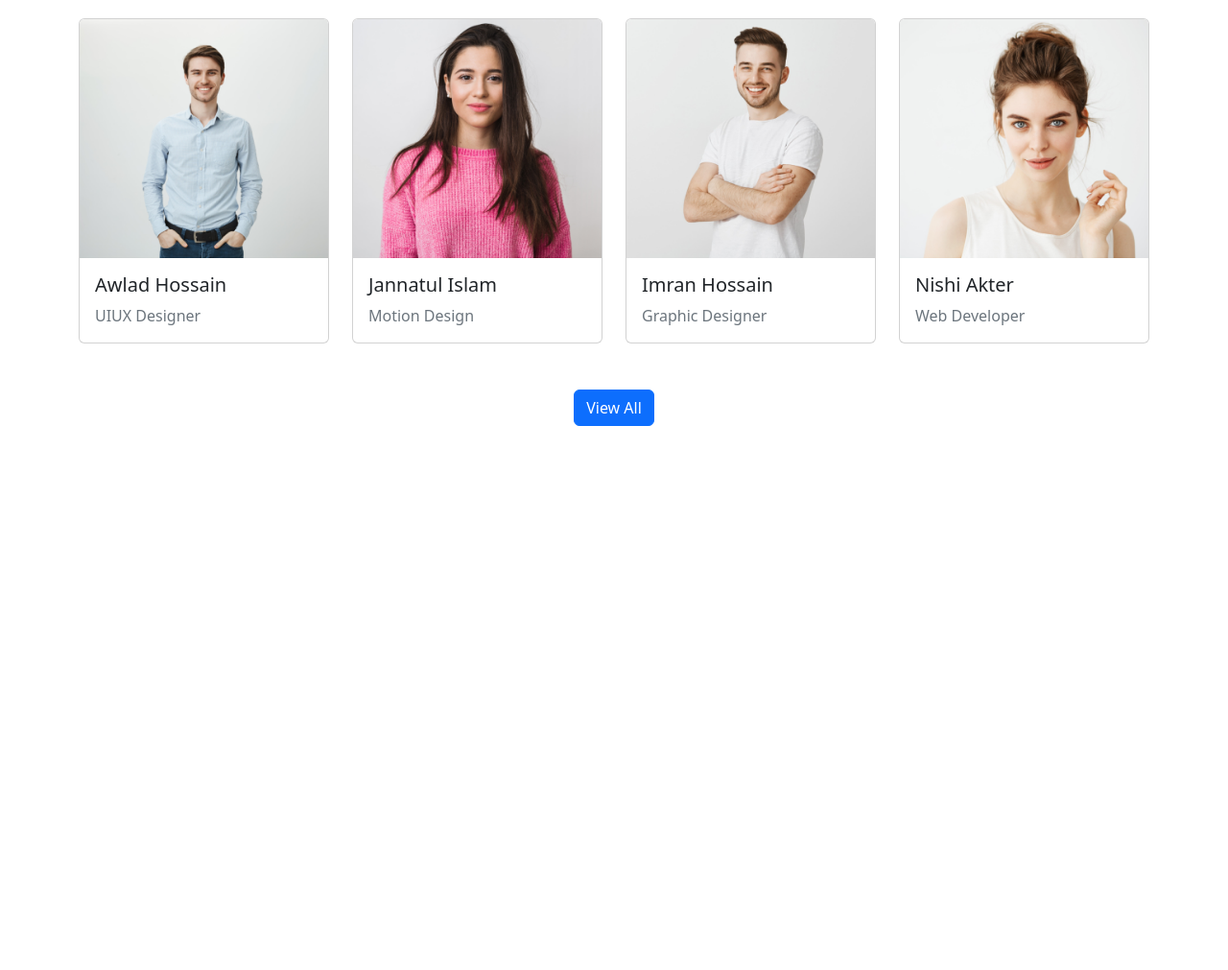
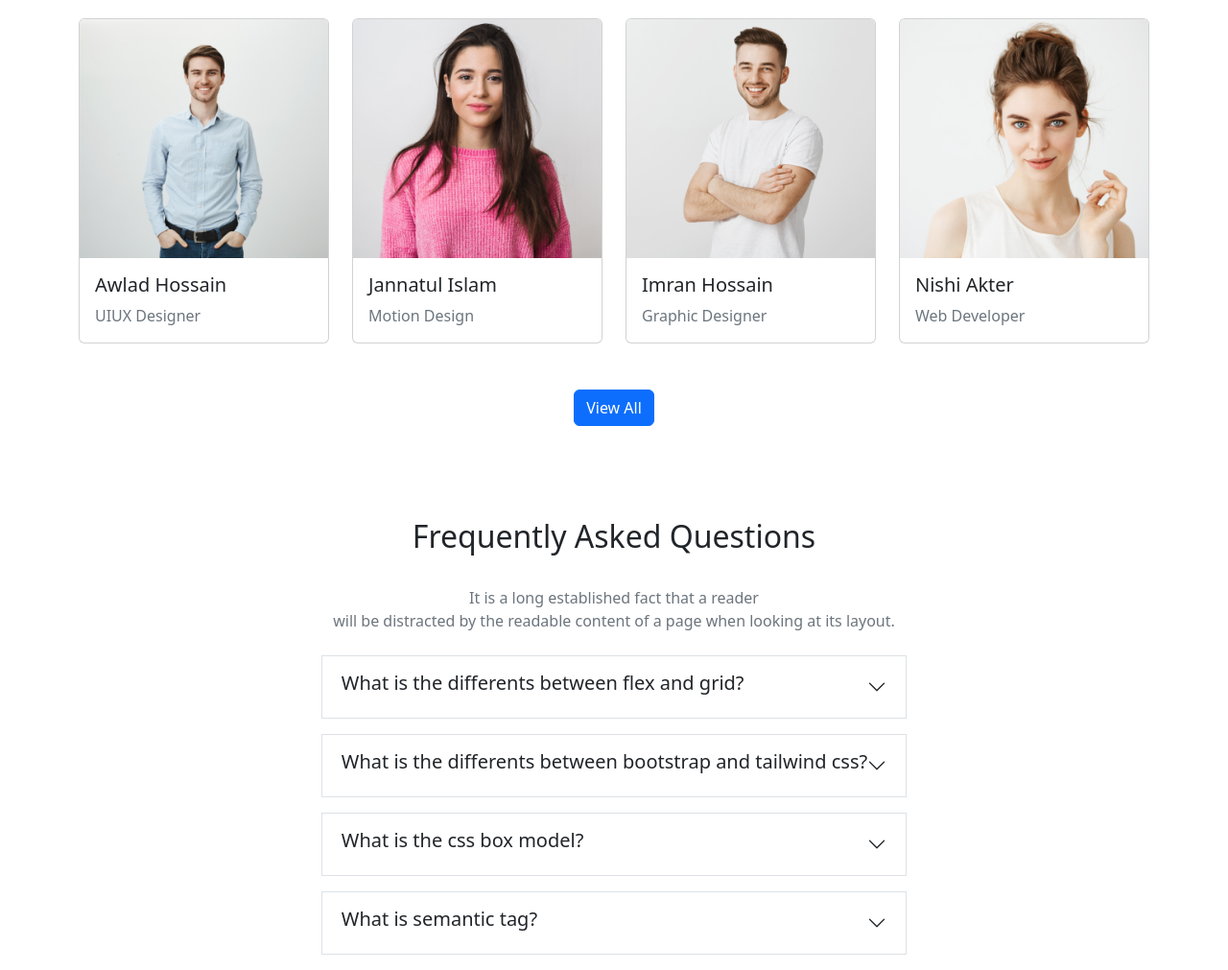
Before and after one commit to shanzid1234/pro-edu, a plain HTML site: page index.html in a window 1280 px wide. Shown: the part 2055-3066 px from the top of the page at 96% size. Before the commit the page ends 2547 px from the top, so only its background shows below. Drawn offline with nearby package versions, Linux system fonts and the light colour scheme.

Commit message:
questions

```diff
--- a/index.html
+++ b/index.html
@@ -304,6 +304,54 @@
           </button>
         </div>
       </section>
+      <br> <br>
+      <!-- questions -->
+      <section class="">
+        <div class="container d-flex flex-column justify-content-center align-items-center">
+          <h2 class="text-center">Frequently Asked Questions</h2>
+          <p class="text-center text-muted m-4">It is a long established fact that a reader <br>will be distracted by the readable content of a page when looking at its layout.</p>
+          <div class="accordion accordion-flush" id="accordionFlushExample">
+            <div class="accordion-item border border-1 mb-3">
+              <h2 class="accordion-header" id="flush-headingOne">
+                <button class="accordion-button collapsed" type="button" data-bs-toggle="collapse" data-bs-target="#flush-collapseOne" aria-expanded="false" aria-controls="flush-collapseOne">
+                  <h5>What is the differents between flex and grid?</h5>
+                </button>
+              </h2>
+              <div id="flush-collapseOne" class="accordion-collapse collapse border-1" aria-labelledby="flush-headingOne" data-bs-parent="#accordionFlushExample">
+                <div class="accordion-body"><p class="text-muted">Grid and flex. The basic difference between CSS Grid Layout and CSS Flex Layout is that flex was designed for layout in one dimension - either a row or a column. Grid was designed for two-dimensional layout - rows, and columns at the same time.</p></div>
+              </div>
+            </div>
+            <div class="accordion-item border border-1 mb-3">
+              <h2 class="accordion-header" id="flush-headingTwo">
+                <button class="accordion-button collapsed" type="button" data-bs-toggle="collapse" data-bs-target="#flush-collapseTwo" aria-expanded="false" aria-controls="flush-collapseTwo">
+                  <h5>What is the differents between bootstrap and tailwind css?</h5>
+                </button>
+              </h2>
+              <div id="flush-collapseTwo" class="accordion-collapse collapse" aria-labelledby="flush-headingTwo" data-bs-parent="#accordionFlushExample">
+                <div class="accordion-body">Bootstrap is a component-based framework, which means it comes with prebuilt components and includes other utilities for layering displays, spacing, etc. Tailwind, on the other hand, CSS is a utility-first framework. Using Tailwind CSS is akin to writing regular CSS. Unlike Bootstrap, it has no prebuilt components</p></div>
+              </div>
+            </div>
+            <div class="accordion-item border border-1 mb-3">
+              <h2 class="accordion-header" id="flush-headingThree">
+                <button class="accordion-button collapsed" type="button" data-bs-toggle="collapse" data-bs-target="#flush-collapseThree" aria-expanded="false" aria-controls="flush-collapseThree">
+                  <h5>What is the css box model?</h5>
+                </button>
+              </h2>
+              <div id="flush-collapseThree" class="accordion-collapse collapse" aria-labelledby="flush-headingThree" data-bs-parent="#accordionFlushExample">
+                <div class="accordion-body">The CSS box model is essentially a box that wraps around every HTML element. It consists of: margins, borders, padding, and the actual content.</p></div>
+              </div>
+            </div>
+            <div class="accordion-item border border-1 mb-3">
+              <h2 class="accordion-header" id="flush-headingFour">
+                <button class="accordion-button collapsed" type="button" data-bs-toggle="collapse" data-bs-target="#flush-collapseFour" aria-expanded="false" aria-controls="flush-collapseThree">
+                  <h5>What is semantic tag?</h5>
+              </h2>
+              <div id="flush-collapseFour" class="accordion-collapse collapse" aria-labelledby="flush-headingFour" data-bs-parent="#accordionFlushExample">
+                <div class="accordion-body">The HTML semantics refers to the tags that provide meaning to an HTML page rather than just presentation. It makes HTML more comprehensible by better defining the different sections and layout of web pages.</p></div>
+              </div>
+            </div>
+        </div>
+      </section>
     </main>
     <script src="https://cdn.jsdelivr.net/npm/bootstrap@5.2.2/dist/js/bootstrap.bundle.min.js" integrity="sha384-OERcA2EqjJCMA+/3y+gxIOqMEjwtxJY7qPCqsdltbNJuaOe923+mo//f6V8Qbsw3" crossorigin="anonymous"></script>
   </body>
```
